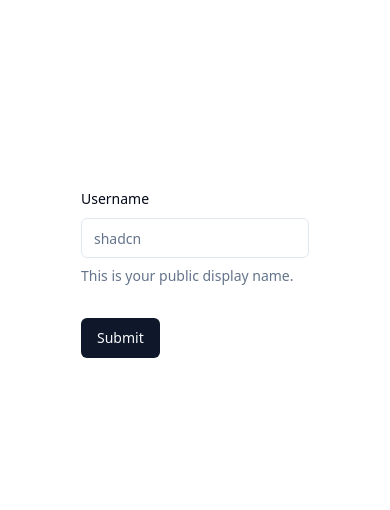
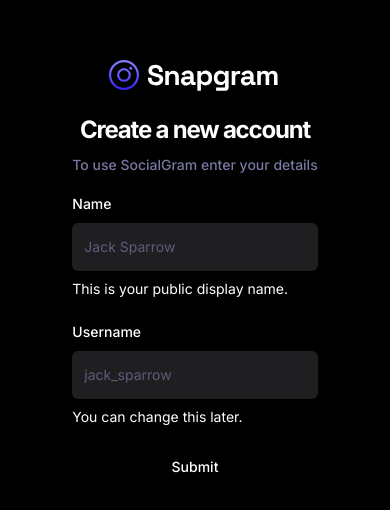
Before and after one commit to atuljha23/SocialGram, a React (Vite) app: page /sign-up in a window 390 px wide. Shown: the part 150-660 px from the top of the page. Built offline with nearby package versions, Linux system fonts and the light colour scheme.

Commit message:
Update Tailwind config and SignUpForm component

```diff
--- a/src/_auth/forms/SignUpForm.tsx
+++ b/src/_auth/forms/SignUpForm.tsx
@@ -13,39 +13,55 @@
   FormMessage,
 } from "@/components/ui/form";
 import { Input } from "@/components/ui/input";
-
-const formSchema = z.object({
-  username: z.string().min(2).max(50),
-});
+import { SignupValidation } from "@/lib/validation";
 
 const SignUpForm = () => {
   // 1. Define your form.
-  const form = useForm<z.infer<typeof formSchema>>({
-    resolver: zodResolver(formSchema),
+  const form = useForm<z.infer<typeof SignupValidation>>({
+    resolver: zodResolver(SignupValidation),
     defaultValues: {
+      name: "",
       username: "",
+      email: "",
+      password: "",
     },
   });
 
   // 2. Define a submit handler.
-  function onSubmit(values: z.infer<typeof formSchema>) {
+  function onSubmit(values: z.infer<typeof SignupValidation>) {
     // Do something with the form values.
     // ✅ This will be type-safe and validated.
     console.log(values);
   }
 
   return (
-    <>
-      <Form {...form}>
-        <form onSubmit={form.handleSubmit(onSubmit)} className="space-y-8">
+    <Form {...form}>
+      <div className="sm:w-420 flex-center flex-col">
+        <img src="/assets/images/logo.svg" alt="Logo" />
+        <h2 className="h3-bold md:h2-bold pt-5 sm:pt-12">
+          Create a new account
+        </h2>
+        <p className="text-light-3 small-medium md:base-regular mt-2">
+          To use SocialGram enter your details
+        </p>
+
+        <form
+          onSubmit={form.handleSubmit(onSubmit)}
+          className="flex flex-col gap-5 w-full mt-4"
+        >
           <FormField
             control={form.control}
-            name="username"
+            name="name"
             render={({ field }) => (
               <FormItem>
-                <FormLabel>Username</FormLabel>
+                <FormLabel>Name</FormLabel>
                 <FormControl>
-                  <Input placeholder="shadcn" {...field} />
+                  <Input
+                    type="text"
+                    className="shad-input"
+                    placeholder="Jack Sparrow"
+                    {...field}
+                  />
                 </FormControl>
                 <FormDescription>
                   This is your public display name.
@@ -54,10 +70,29 @@
               </FormItem>
             )}
           />
+          <FormField
+            control={form.control}
+            name="username"
+            render={({ field }) => (
+              <FormItem>
+                <FormLabel>Username</FormLabel>
+                <FormControl>
+                  <Input
+                    type="text"
+                    className="shad-input"
+                    placeholder="jack_sparrow"
+                    {...field}
+                  />
+                </FormControl>
+                <FormDescription>You can change this later.</FormDescription>
+                <FormMessage />
+              </FormItem>
+            )}
+          />
           <Button type="submit">Submit</Button>
         </form>
-      </Form>
-    </>
+      </div>
+    </Form>
   );
 };
 
--- a/src/globals.css
+++ b/src/globals.css
@@ -1,76 +1,280 @@
+@import url("https://fonts.googleapis.com/css2?family=Inter:wght@400;500;600;700;800&display=swap");
+
 @tailwind base;
 @tailwind components;
 @tailwind utilities;
 
 @layer base {
-  :root {
-    --background: 0 0% 100%;
-    --foreground: 222.2 84% 4.9%;
-
-    --card: 0 0% 100%;
-    --card-foreground: 222.2 84% 4.9%;
-
-    --popover: 0 0% 100%;
-    --popover-foreground: 222.2 84% 4.9%;
-
-    --primary: 222.2 47.4% 11.2%;
-    --primary-foreground: 210 40% 98%;
-
-    --secondary: 210 40% 96.1%;
-    --secondary-foreground: 222.2 47.4% 11.2%;
-
-    --muted: 210 40% 96.1%;
-    --muted-foreground: 215.4 16.3% 46.9%;
-
-    --accent: 210 40% 96.1%;
-    --accent-foreground: 222.2 47.4% 11.2%;
-
-    --destructive: 0 84.2% 60.2%;
-    --destructive-foreground: 210 40% 98%;
-
-    --border: 214.3 31.8% 91.4%;
-    --input: 214.3 31.8% 91.4%;
-    --ring: 222.2 84% 4.9%;
-
-    --radius: 0.5rem;
+  * {
+    @apply box-border list-none p-0 m-0 scroll-smooth;
   }
 
-  .dark {
-    --background: 222.2 84% 4.9%;
-    --foreground: 210 40% 98%;
-
-    --card: 222.2 84% 4.9%;
-    --card-foreground: 210 40% 98%;
-
-    --popover: 222.2 84% 4.9%;
-    --popover-foreground: 210 40% 98%;
-
-    --primary: 210 40% 98%;
-    --primary-foreground: 222.2 47.4% 11.2%;
-
-    --secondary: 217.2 32.6% 17.5%;
-    --secondary-foreground: 210 40% 98%;
-
-    --muted: 217.2 32.6% 17.5%;
-    --muted-foreground: 215 20.2% 65.1%;
-
-    --accent: 217.2 32.6% 17.5%;
-    --accent-foreground: 210 40% 98%;
-
-    --destructive: 0 62.8% 30.6%;
-    --destructive-foreground: 210 40% 98%;
-
-    --border: 217.2 32.6% 17.5%;
-    --input: 217.2 32.6% 17.5%;
-    --ring: 212.7 26.8% 83.9%;
+  body {
+    @apply bg-dark-1 text-white min-h-screen font-inter;
   }
 }
 
-@layer base {
-  * {
-    @apply border-border;
+@layer utilities {
+  /* TYPOGRAPHY */
+  .h1-bold {
+    @apply text-[36px] font-bold leading-[140%] tracking-tighter;
   }
-  body {
-    @apply bg-background text-foreground;
+
+  .h1-semibold {
+    @apply text-[36px] font-semibold leading-[140%] tracking-tighter;
+  }
+
+  .h2-bold {
+    @apply text-[30px] font-bold leading-[140%] tracking-tighter;
+  }
+
+  .h3-bold {
+    @apply text-[24px] font-bold leading-[140%] tracking-tighter;
+  }
+
+  .base-semibold {
+    @apply text-[16px] font-semibold leading-[140%] tracking-tighter;
+  }
+
+  .base-medium {
+    @apply text-[16px] font-medium leading-[140%];
+  }
+
+  .base-regular {
+    @apply text-[16px] font-normal leading-[140%];
+  }
+
+  .body-bold {
+    @apply text-[18px] font-bold leading-[140%];
+  }
+
+  .body-medium {
+    @apply text-[18px] font-medium leading-[140%];
+  }
+
+  .small-semibold {
+    @apply text-[14px] font-semibold leading-[140%] tracking-tighter;
+  }
+
+  .small-medium {
+    @apply text-[14px] font-medium leading-[140%];
+  }
+
+  .small-regular {
+    @apply text-[14px] font-normal leading-[140%];
+  }
+
+  .subtle-semibold {
+    @apply text-[12px] font-semibold leading-[140%];
+  }
+
+  .tiny-medium {
+    @apply text-[10px] font-medium leading-[140%];
+  }
+
+  /* UTILITIES */
+  .invert-white {
+    @apply invert brightness-0 transition;
+  }
+
+  .flex-center {
+    @apply flex justify-center items-center;
+  }
+
+  .flex-between {
+    @apply flex justify-between items-center;
+  }
+
+  .flex-start {
+    @apply flex justify-start items-center;
+  }
+
+  .custom-scrollbar::-webkit-scrollbar {
+    width: 3px;
+    height: 3px;
+    border-radius: 2px;
+  }
+
+  .custom-scrollbar::-webkit-scrollbar-track {
+    background: #09090a;
+  }
+
+  .custom-scrollbar::-webkit-scrollbar-thumb {
+    background: #5c5c7b;
+    border-radius: 50px;
+  }
+
+  .custom-scrollbar::-webkit-scrollbar-thumb:hover {
+    background: #7878a3;
+  }
+
+  .common-container {
+    @apply flex flex-col flex-1 items-center gap-10 overflow-scroll py-10 px-5 md:px-8 lg:p-14 custom-scrollbar;
+  }
+
+  /* All Users */
+  .user-container {
+    @apply max-w-5xl flex flex-col items-start w-full gap-6 md:gap-9;
+  }
+
+  .user-grid {
+    @apply w-full grid grid-cols-1 xs:grid-cols-2 md:grid-cols-2 lg:grid-cols-2 xl:grid-cols-3 gap-7 max-w-5xl;
+  }
+
+  /* Explore */
+  .explore-container {
+    @apply flex flex-col flex-1 items-center overflow-scroll py-10 px-5 md:p-14 custom-scrollbar;
+  }
+
+  .explore-inner_container {
+    @apply max-w-5xl flex flex-col items-center w-full gap-6 md:gap-9;
+  }
+
+  .explore-search {
+    @apply h-12 bg-dark-4 border-none placeholder:text-light-4 focus-visible:ring-0 focus-visible:ring-offset-0 ring-offset-0 !important;
+  }
+
+  /* Home */
+  .home-container {
+    @apply flex flex-col flex-1 items-center gap-10 overflow-scroll py-10 px-5 md:px-8 lg:p-14 custom-scrollbar;
+  }
+
+  .home-posts {
+    @apply max-w-screen-sm flex flex-col items-center w-full gap-6 md:gap-9;
+  }
+
+  .home-creators {
+    @apply hidden xl:flex flex-col w-72 2xl:w-465 px-6 py-10 gap-10  overflow-scroll custom-scrollbar;
+  }
+
+  /* Post Details */
+  .post_details-container {
+    @apply flex flex-col flex-1 gap-10 overflow-scroll py-10 px-5 md:p-14 custom-scrollbar items-center;
+  }
+
+  .post_details-card {
+    @apply bg-dark-2 w-full max-w-5xl rounded-[30px] flex-col flex xl:flex-row border border-dark-4 xl:rounded-l-[24px];
+  }
+
+  .post_details-img {
+    @apply h-80 lg:h-[480px] xl:w-[48%] rounded-t-[30px] xl:rounded-l-[24px] xl:rounded-tr-none object-cover p-5 bg-dark-1;
+  }
+
+  .post_details-info {
+    @apply bg-dark-2 flex flex-col gap-5 lg:gap-7 flex-1 items-start p-8 rounded-[30px];
+  }
+
+  .post_details-delete_btn {
+    @apply p-0 flex gap-3 hover:bg-transparent hover:text-light-1  text-light-1 small-medium lg:base-medium;
+  }
+
+  /* Profile */
+  .profile-container {
+    @apply flex flex-col items-center flex-1 gap-10 overflow-scroll py-10 px-5 md:p-14 custom-scrollbar;
+  }
+
+  .profile-inner_container {
+    @apply flex items-center md:mb-8 xl:items-start gap-8 flex-col xl:flex-row relative max-w-5xl w-full;
+  }
+
+  .profile-tab {
+    @apply flex-center gap-3 py-4 w-48 bg-dark-2  transition flex-1 xl:flex-initial;
+  }
+
+  /* Saved */
+  .saved-container {
+    @apply flex flex-col flex-1 items-center gap-10 overflow-scroll py-10 px-5 md:p-14 custom-scrollbar;
+  }
+
+  /* Bottom bar */
+  .bottom-bar {
+    @apply z-50 flex-between w-full sticky bottom-0 rounded-t-[20px] bg-dark-2 px-5 py-4 md:hidden;
+  }
+
+  /* File uploader */
+  .file_uploader-img {
+    @apply h-80 lg:h-[480px] w-full rounded-[24px] object-cover object-top;
+  }
+
+  .file_uploader-label {
+    @apply text-light-4 text-center small-regular w-full p-4 border-t border-t-dark-4;
+  }
+
+  .file_uploader-box {
+    @apply flex-center flex-col p-7 h-80 lg:h-[612px];
+  }
+
+  /* Grid Post List */
+  .grid-container {
+    @apply w-full grid grid-cols-1 sm:grid-cols-2 md:grid-cols-1 lg:grid-cols-2 xl:grid-cols-3 gap-7 max-w-5xl;
+  }
+
+  .grid-post_link {
+    @apply flex rounded-[24px] border border-dark-4 overflow-hidden cursor-pointer w-full h-full;
+  }
+
+  .grid-post_user {
+    @apply absolute bottom-0 p-5 flex-between w-full bg-gradient-to-t from-dark-3 to-transparent rounded-b-[24px] gap-2;
+  }
+
+  /* Left sidebar */
+  .leftsidebar {
+    @apply hidden md:flex px-6 py-10 flex-col justify-between min-w-[270px] bg-dark-2;
+  }
+
+  .leftsidebar-link {
+    @apply rounded-lg base-medium hover:bg-primary-500 transition;
+  }
+
+  /* Post Card */
+  .post-card {
+    @apply bg-dark-2 rounded-3xl border border-dark-4 p-5 lg:p-7 w-full max-w-screen-sm;
+  }
+
+  .post-card_img {
+    @apply h-64 xs:h-[400px] lg:h-[450px] w-full rounded-[24px] object-cover mb-5;
+  }
+
+  /* Topbar */
+  .topbar {
+    @apply sticky top-0 z-50 md:hidden bg-dark-2 w-full;
+  }
+
+  /* User card */
+  .user-card {
+    @apply flex-center flex-col gap-4 border border-dark-4 rounded-[20px] px-5 py-8;
   }
 }
+
+@layer components {
+  /* SHADCN COMPONENTS */
+  /* Form */
+  .shad-form_label {
+    @apply text-white !important;
+  }
+
+  .shad-form_message {
+    @apply text-red !important;
+  }
+
+  .shad-input {
+    @apply h-12 bg-dark-4 border-none placeholder:text-light-4 focus-visible:ring-1 focus-visible:ring-offset-1 ring-offset-light-3 !important;
+  }
+
+  .shad-textarea {
+    @apply h-36 bg-dark-3 rounded-xl border-none focus-visible:ring-1 focus-visible:ring-offset-1 ring-offset-light-3 !important;
+  }
+
+  /* Button */
+  .shad-button_primary {
+    @apply bg-primary-500 hover:bg-primary-500 text-light-1 flex gap-2 !important;
+  }
+
+  .shad-button_dark_4 {
+    @apply h-12 bg-dark-4 px-5 text-light-1 flex gap-2 !important;
+  }
+
+  .shad-button_ghost {
+    @apply flex gap-4 items-center justify-start hover:bg-transparent hover:text-white !important;
+  }
+}
--- /dev/null
+++ b/src/lib/validation/index.ts
@@ -0,0 +1,16 @@
+import * as z from "zod";
+
+export const SignupValidation = z.object({
+  name: z
+    .string()
+    .min(2, { message: "Name Too Short" })
+    .max(50, { message: "Name Too Long" }),
+  username: z
+    .string()
+    .min(2, { message: "Username Too Short" })
+    .max(50, { message: "Username Too Long" }),
+  email: z.string().email(),
+  password: z
+    .string()
+    .min(6, { message: "Password must be at least 6 characters long" }),
+});
--- a/tailwind.config.js
+++ b/tailwind.config.js
@@ -1,12 +1,14 @@
 /** @type {import('tailwindcss').Config} */
-module.exports = {
+const defaultTheme = require("tailwindcss/defaultTheme");
+
+export default {
   darkMode: ["class"],
   content: [
-    './pages/**/*.{ts,tsx}',
-    './components/**/*.{ts,tsx}',
-    './app/**/*.{ts,tsx}',
-    './src/**/*.{ts,tsx}',
-	],
+    "./pages/**/*.{ts,tsx}",
+    "./components/**/*.{ts,tsx}",
+    "./app/**/*.{ts,tsx}",
+    "./src/**/*.{ts,tsx}",
+  ],
   theme: {
     container: {
       center: true,
@@ -17,44 +19,29 @@
     },
     extend: {
       colors: {
-        border: "hsl(var(--border))",
-        input: "hsl(var(--input))",
-        ring: "hsl(var(--ring))",
-        background: "hsl(var(--background))",
-        foreground: "hsl(var(--foreground))",
-        primary: {
-          DEFAULT: "hsl(var(--primary))",
-          foreground: "hsl(var(--primary-foreground))",
-        },
-        secondary: {
-          DEFAULT: "hsl(var(--secondary))",
-          foreground: "hsl(var(--secondary-foreground))",
-        },
-        destructive: {
-          DEFAULT: "hsl(var(--destructive))",
-          foreground: "hsl(var(--destructive-foreground))",
-        },
-        muted: {
-          DEFAULT: "hsl(var(--muted))",
-          foreground: "hsl(var(--muted-foreground))",
-        },
-        accent: {
-          DEFAULT: "hsl(var(--accent))",
-          foreground: "hsl(var(--accent-foreground))",
-        },
-        popover: {
-          DEFAULT: "hsl(var(--popover))",
-          foreground: "hsl(var(--popover-foreground))",
-        },
-        card: {
-          DEFAULT: "hsl(var(--card))",
-          foreground: "hsl(var(--card-foreground))",
-        },
+        "primary-500": "#877EFF",
+        "primary-600": "#5D5FEF",
+        "secondary-500": "#FFB620",
+        "off-white": "#D0DFFF",
+        red: "#FF5A5A",
+        "dark-1": "#000000",
+        "dark-2": "#09090A",
+        "dark-3": "#101012",
+        "dark-4": "#1F1F22",
+        "light-1": "#FFFFFF",
+        "light-2": "#EFEFEF",
+        "light-3": "#7878A3",
+        "light-4": "#5C5C7B",
       },
-      borderRadius: {
-        lg: "var(--radius)",
-        md: "calc(var(--radius) - 2px)",
-        sm: "calc(var(--radius) - 4px)",
+      screens: {
+        xs: "480px",
+      },
+      width: {
+        420: "420px",
+        465: "465px",
+      },
+      fontFamily: {
+        inter: ["Inter", "sans-serif"],
       },
       keyframes: {
         "accordion-down": {
@@ -72,5 +59,6 @@
       },
     },
   },
+  // eslint-disable-next-line no-undef
   plugins: [require("tailwindcss-animate")],
-}
+};
```
